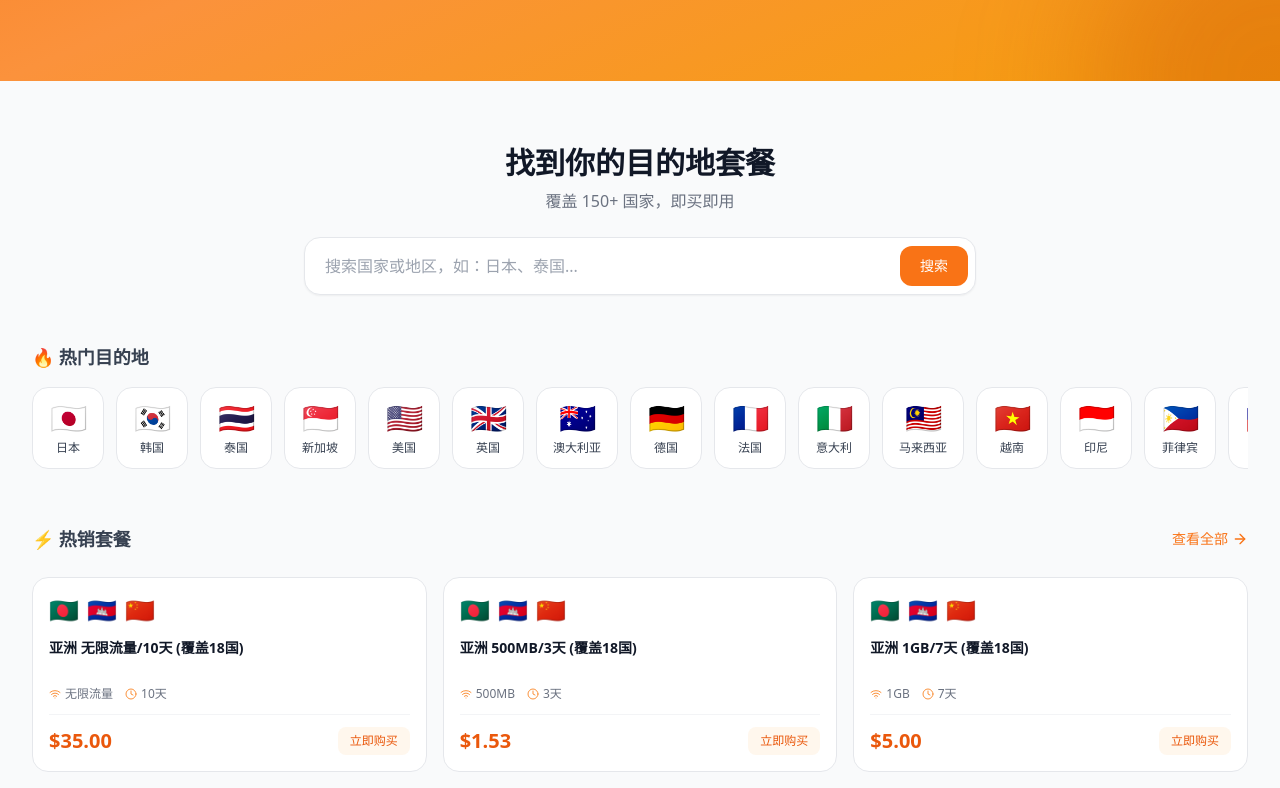
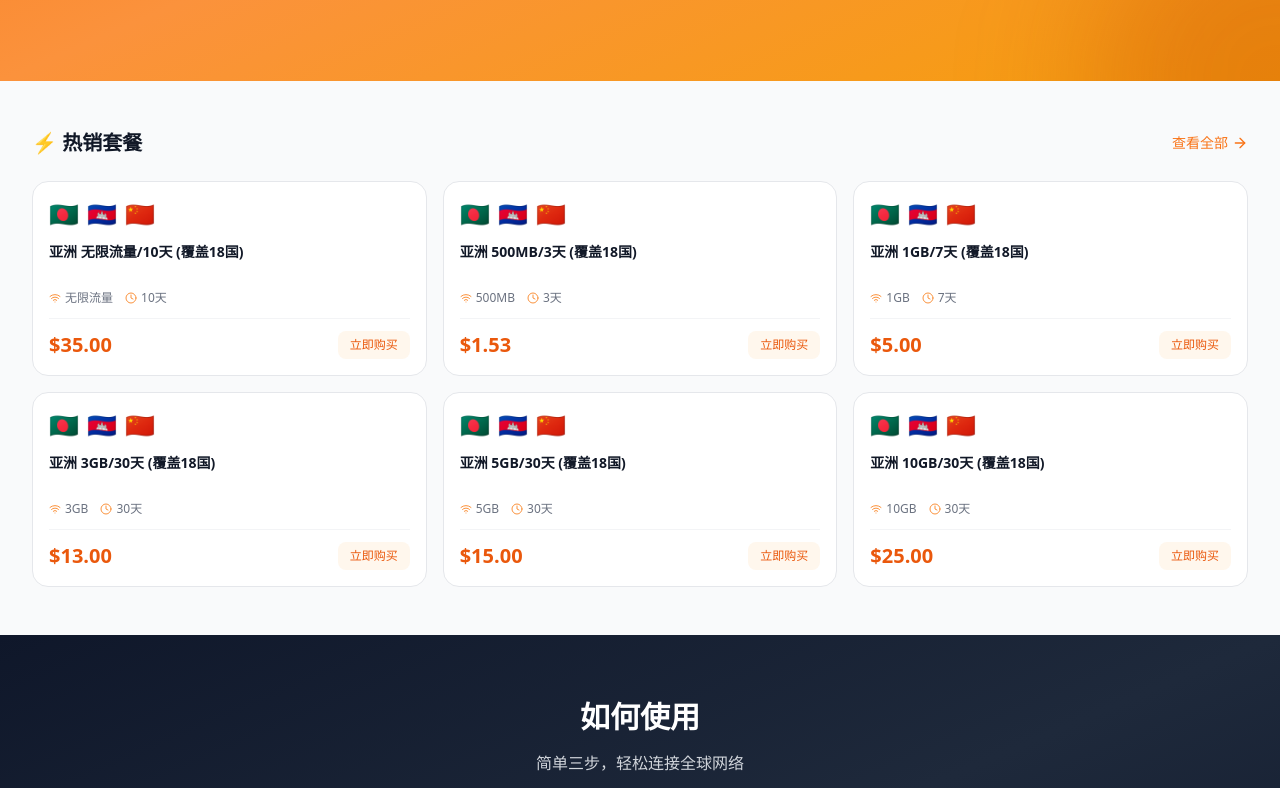
Before and after one commit to xilixixigrocoltd/esim-shop-v1.0, a Next.js app: page / in a window 1280 px wide. Shown: the part 540-1328 px from the top of the page. Built offline with nearby package versions, Linux system fonts and the light colour scheme.

Commit message:
fix: remove duplicate search and popular destinations from FeaturedProducts

```diff
--- a/components/home/FeaturedProducts.tsx
+++ b/components/home/FeaturedProducts.tsx
@@ -1,31 +1,7 @@
 'use client';
-import { useState } from 'react';
-import { Search, Wifi, Clock, ArrowRight } from 'lucide-react';
+
+import { Wifi, Clock, ArrowRight } from 'lucide-react';
 import Link from 'next/link';
-import { useRouter } from 'next/router';
-
-const POPULAR_DESTINATIONS = [
-  { code: 'JP', name: '日本', emoji: '🇯🇵' },
-  { code: 'KR', name: '韩国', emoji: '🇰🇷' },
-  { code: 'TH', name: '泰国', emoji: '🇹🇭' },
-  { code: 'SG', name: '新加坡', emoji: '🇸🇬' },
-  { code: 'US', name: '美国', emoji: '🇺🇸' },
-  { code: 'GB', name: '英国', emoji: '🇬🇧' },
-  { code: 'AU', name: '澳大利亚', emoji: '🇦🇺' },
-  { code: 'DE', name: '德国', emoji: '🇩🇪' },
-  { code: 'FR', name: '法国', emoji: '🇫🇷' },
-  { code: 'IT', name: '意大利', emoji: '🇮🇹' },
-  { code: 'MY', name: '马来西亚', emoji: '🇲🇾' },
-  { code: 'VN', name: '越南', emoji: '🇻🇳' },
-  { code: 'ID', name: '印尼', emoji: '🇮🇩' },
-  { code: 'PH', name: '菲律宾', emoji: '🇵🇭' },
-  { code: 'TW', name: '台湾', emoji: '🇹🇼' },
-  { code: 'HK', name: '香港', emoji: '🇭🇰' },
-  { code: 'AE', name: '阿联酋', emoji: '🇦🇪' },
-  { code: 'TR', name: '土耳其', emoji: '🇹🇷' },
-  { code: 'CA', name: '加拿大', emoji: '🇨🇦' },
-  { code: 'ES', name: '西班牙', emoji: '🇪🇸' },
-];
 
 function formatData(size: number) {
   if (!size) return '无限流量';
@@ -34,63 +10,13 @@ function formatData(size: number) {
 }
 
 export default function FeaturedProducts({ initialProducts = [] }: { initialProducts?: any[] }) {
-  const [search, setSearch] = useState('');
-  const router = useRouter();
-
-  const handleSearch = () => {
-    if (search.trim()) {
-      router.push(`/products?search=${encodeURIComponent(search)}`);
-    }
-  };
+  if (initialProducts.length === 0) return null;
 
   return (
-    <section className="py-16 bg-gray-50">
+    <section className="py-12 bg-gray-50">
       <div className="max-w-7xl mx-auto px-4 sm:px-6 lg:px-8">
-
-        {/* 搜索框 */}
-        <div className="max-w-2xl mx-auto mb-12">
-          <h2 className="text-3xl font-bold text-center text-gray-900 mb-2">找到你的目的地套餐</h2>
-          <p className="text-center text-gray-500 mb-6">覆盖 150+ 国家，即买即用</p>
-          <div className="relative">
-            <input
-              type="text"
-              value={search}
-              onChange={e => setSearch(e.target.value)}
-              placeholder="搜索国家或地区，如：日本、泰国..."
-              className="w-full pl-5 pr-32 py-4 rounded-2xl border border-gray-200 shadow-sm focus:outline-none focus:ring-2 focus:ring-orange-400 text-base"
-              onKeyDown={e => e.key === 'Enter' && handleSearch()}
-            />
-            <button
-              onClick={handleSearch}
-              className="absolute right-2 top-1/2 -translate-y-1/2 px-5 py-2.5 bg-orange-500 text-white rounded-xl text-sm font-medium hover:bg-orange-600 transition-colors"
-            >
-              搜索
-            </button>
-          </div>
-        </div>
-
-        {/* 热门目的地 */}
-        <div className="mb-12">
-          <h3 className="text-lg font-semibold text-gray-700 mb-4">🔥 热门目的地</h3>
-          <div className="flex gap-3 overflow-x-auto pb-2" style={{ scrollbarWidth: 'none', msOverflowStyle: 'none' }}>
-            {POPULAR_DESTINATIONS.map(dest => (
-              <Link
-                key={dest.code}
-                href={`/products?country=${dest.code}`}
-                className="flex-shrink-0 flex flex-col items-center gap-1 px-4 py-3 bg-white rounded-2xl border border-gray-200 hover:border-orange-400 hover:shadow-md transition-all min-w-[72px]"
-              >
-                <span className="text-3xl">{dest.emoji}</span>
-                <span className="text-xs font-medium text-gray-700 whitespace-nowrap">{dest.name}</span>
-              </Link>
-            ))}
-          </div>
-        </div>
-
-        {/* 热销套餐 */}
-        {initialProducts.length > 0 && (
-          <div>
         <div className="flex items-center justify-between mb-6">
-              <h3 className="text-lg font-semibold text-gray-700">⚡ 热销套餐</h3>
+          <h3 className="text-xl font-bold text-gray-900">⚡ 热销套餐</h3>
           <Link href="/products" className="flex items-center gap-1 text-orange-500 hover:text-orange-600 text-sm font-medium">
             查看全部 <ArrowRight className="w-4 h-4" />
           </Link>
@@ -136,18 +62,6 @@ export default function FeaturedProducts({ initialProducts = [] }: { initialProd
           ))}
         </div>
       </div>
-        )}
-
-        {/* 没有产品时显示入口 */}
-        {initialProducts.length === 0 && (
-          <div className="text-center">
-            <Link href="/products"
-              className="inline-flex items-center gap-2 px-8 py-4 bg-orange-500 text-white font-semibold rounded-2xl hover:bg-orange-600 transition-colors">
-              浏览全部套餐 <ArrowRight className="w-5 h-5" />
-            </Link>
-          </div>
-        )}
-      </div>
     </section>
   );
 }
```
Lines whose indentation alone changed are shown as unchanged.
